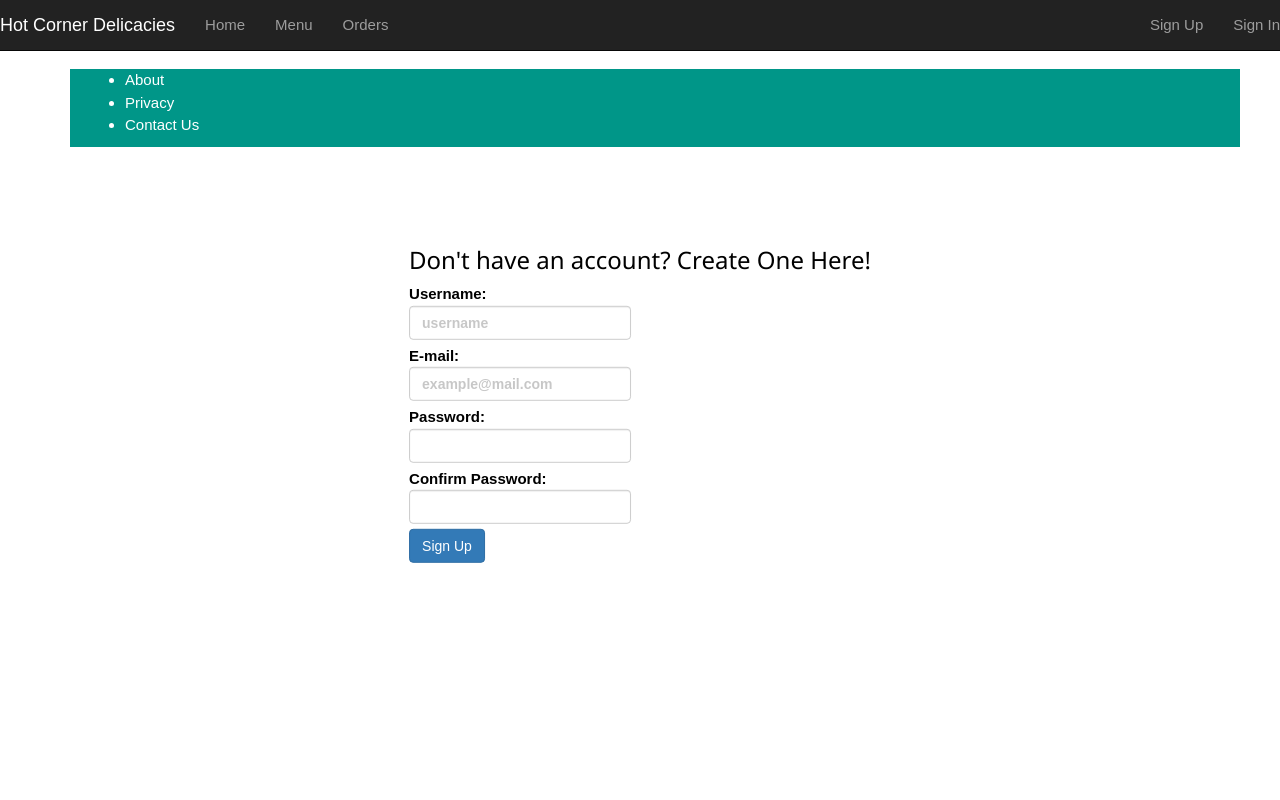
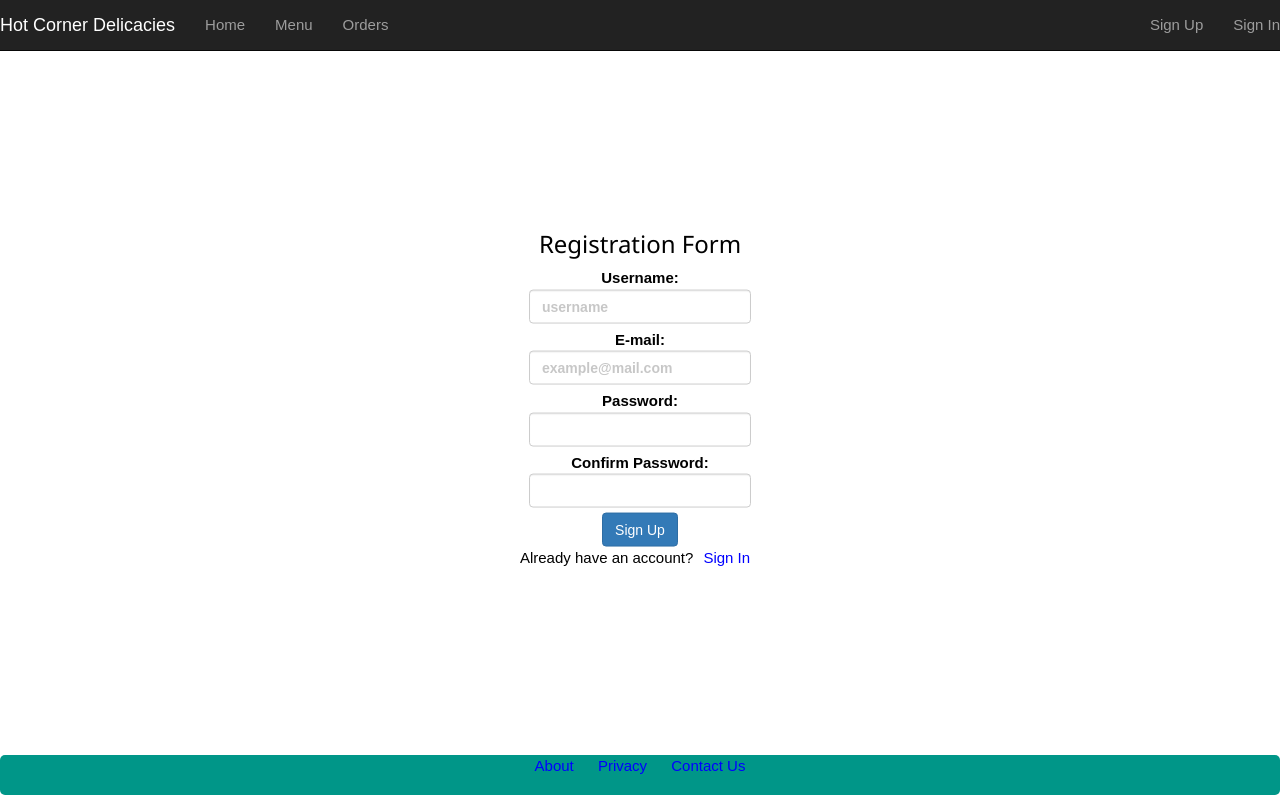
Before and after one commit to thoth-ky/BookAMeal-CP4, a React (Create React App) app: page /signup in a window 1280 px wide. Built offline with nearby package versions, Linux system fonts and the light colour scheme.

Commit message:
Fix Sign In and Signup css

```diff
--- a/src/App.js
+++ b/src/App.js
@@ -18,14 +18,11 @@ import Meals from "./components/Meals";
 import Orders from "./components/Orders";
 
 
-let isAdmin = false;
-let userName = ''
+
 const checkIsAuthenticated = () => {
-  const access_token = sessionStorage.getItem('access_token');
+  let access_token = sessionStorage.getItem('access_token');
   try {
-    var { exp, admin, username } = decode(access_token);
-    isAdmin = admin
-    userName = username
+    let { exp } = decode(access_token);
 
     if (exp > new Date().getTime()) {
       return false
@@ -40,7 +37,7 @@ const checkIsAuthenticated = () => {
 const PrivateRoute = ({ component: Component, ...rest }) => (
   <Route {...rest} render={(props) => (
     checkIsAuthenticated()? <Component {...props} />
-  : <Redirect to={{ pathname: '/signin', state: { from: props.location, redirectToReferrer: true, isAdmin: isAdmin} }} />
+  : <Redirect to={{ pathname: '/signin', state: { from: props.location, redirectToReferrer: true} }} />
   )} />
 
 )
@@ -49,23 +46,32 @@ class App extends Component {
   constructor(props){
     super(props)
     this.state = {
-      isAuthenticated: checkIsAuthenticated()
+      isAuthenticated: checkIsAuthenticated(),
     }
+
   }
 
   render() {
+    let isAdmin = false;
+    let userName= '';
+    let authentication = checkIsAuthenticated()
+    if (authentication) {
+      let access_token = sessionStorage.getItem('access_token');
+      let { admin, username } = decode(access_token);
 
-    let authentication = this.state.isAuthenticated
-
+      isAdmin = admin;
+      userName = username;
+    }
+    console.log(authentication, isAdmin, userName);
     return (
       <Router>
-        <div className="container">
+        <div>
           <Well>
             <header >
               <NavBar isAuthenticated={ authentication } isAdmin={ isAdmin } username={ userName }/>
             </header>
           </Well>
-          <Switch className="container">
+          <Switch>
             <PrivateRoute exact path="/" component={ Home} />
             <Route path="/signup" component={ SignUp }/>
             <Route path="/signin" component={ SignIn }/>
@@ -74,12 +80,10 @@ class App extends Component {
             <PrivateRoute path="/meals" component={ Meals }/>
             <PrivateRoute path="/orders" component={ Orders } />
           </Switch>
-          <div className="container w3-teal">
-            <ul>
-              <li><NavLink to="/about"> About </NavLink></li>
-              <li><NavLink to="/privacy"> Privacy </NavLink></li>
-              <li><NavLink to="/contacts"> Contact Us </NavLink></li>
-            </ul>
+          <div className="footer w3-teal">
+            <NavLink className="links" to="/about"> About </NavLink>
+            <NavLink className="links" to="/privacy"> Privacy </NavLink>
+            <NavLink className="links" to="/contacts"> Contact Us </NavLink>
           </div>
         </div>
       </Router>
--- a/src/components/Home.jsx
+++ b/src/components/Home.jsx
@@ -1,17 +1,24 @@
 import React, { Component } from "react";
+import { Link } from "react-router-dom";
+import { Well } from "react-bootstrap";
 
 
 class Home extends Component {
   render = () => {
     return(
       <div>
-        <div>
-          <p>Welcome to Book A Meal</p>
+        <div className="center">
+          <h3>Welcome to Book A Meal</h3>
         </div>
+        <div className="center">
+          <Well>
+            <span>Go straight to the<Link className="links" to="/menu">Menu</Link>?</span>
+          </Well>
+          <Well>
+            <span>Checkout my <Link className="links" to="/orders">Order History</Link>?</span>
+          </Well>
 
-        <div>
-          <spam>Go straight to the Menu?</spam>
-          <spam>Checkout my Order History?</spam>
+
         </div>
       </div>
     )
--- a/src/components/SignIn.jsx
+++ b/src/components/SignIn.jsx
@@ -7,7 +7,8 @@ class SignIn extends Component{
     this.state = {
       username: '',
       password: '',
-      redirectToReferrer: null
+      redirectToReferrer: null,
+      alert: null
     }
   }
 
@@ -36,37 +37,48 @@ class SignIn extends Component{
       if(response.access_token){
         sessionStorage.setItem('access_token', 'Bearer ' + response.access_token)
         console.log('Success', response.message)
+        const { from } = this.props.location.state || { from: { pathname: '/' } }
+        this.setState({redirectTo: from.pathname})
       }
       else{
-        alert('An error occured')
-        console.log('Success:', response.message)
+        this.setState({alert: response.message})
+        console.log('Error:', response.message)
       }
-      const { from } = this.props.location.state || { from: { pathname: '/home' } }
-      window.location.replace(from.pathname)
-      this.setState({redirectTo: from.pathname})
-
     })
     }
 
   render(){
     if (this.state.redirectTo){
+      window.location.replace(this.state.redirectTo)
       return (<Redirect to={ this.state.redirectTo } />)
     }
+
+    let displayAlert = '';
+    if (this.state.alert) {
+      displayAlert = (
+        <div className="error">
+          <p>{ this.state.alert }</p>
+        </div>
+      )
+    }
     return(
-      <div>
-        <form className="form-Group w3-display-middle" onSubmit={this.handleSubmit}>
+      <div className="center">
+
+        <form className="form-Group w3-display-middle center" onSubmit={this.handleSubmit}>
+
           <h3>Sign In</h3>
+          { displayAlert }
           <label>
-                    Username: <input type="text" className="form-control" name="username" onChange={ this.handleChange } required />
+              Username: <input type="text" name="username" onChange={ this.handleChange } required />
           </label>
           <br/>
           <label>
-                    Password: <input type="password" className="form-control" name="password" onChange={ this.handleChange } required />
+              Password: <input type="password" name="password" onChange={ this.handleChange } required />
           </label>
           <br/>
           <input className="btn btn-primary" type="submit" value="Sign In" />
           <br/>
-                <p>Don't have an account?<Link to="/signup">Sign Up</Link> </p>
+          <p>Don't have an account?<Link to="/signup" className="links">Sign Up</Link> </p>
         </form>
       </div>
     );
--- a/src/components/SignUp.jsx
+++ b/src/components/SignUp.jsx
@@ -1,9 +1,17 @@
 import React, { Component } from "react";
+import { Link } from "react-router-dom";
+
 
 class SignUp extends Component{
   constructor(props){
     super(props)
-    this.state = { username: '' , email: '', password: '', password1: '' }
+    this.state = {
+      username: '' ,
+      email: '',
+      password: '',
+      password1: '',
+      alert: null
+    }
   }
 
   handleChange = (event) => {
@@ -13,7 +21,7 @@ class SignUp extends Component{
 
   handleSubmit = (event) => {
     event.preventDefault();
-    if (this.state.password === this.state.password1 && this.state.password.length > 8){
+    if (this.state.password === this.state.password1 && this.state.password.length >= 8){
       var url = '/api/v2/signup'
       var data = { 'username': this.state.username, 'email': this.state.email, 'password': this.state.password }
       console.log(data)
@@ -32,22 +40,36 @@ class SignUp extends Component{
         if (response.access_token) {
             sessionStorage.setItem('access_token', 'Bearer ' + response.access_token);
             console.log('Success', response.message);
+            window.location.replace('/')
         } else {
-          alert('An error occured')
+          this.setState({alert: response.message})
           console.log(response.message)
+
         }
-        window.location.replace('/home')
+
       })
     } else {
-      alert('Ensure passwords match and use more than 8 characters')
+      let msg = 'Ensure passwords match and use more than 8 characters'
+      this.setState({alert: msg})
     }
   }
 
   render(){
+    let displayAlert = '';
+    if (this.state.alert){
+      displayAlert = (
+        <div className="error">
+          <p>{ this.state.alert }</p>
+        </div>
+      )
+    }
     return(
       <div>
-        <form className="form-Group w3-display-middle" onSubmit={ this.handleSubmit }>
-          <h3> Don't have an account? Create One Here!</h3>
+
+        <form className="form-Group w3-display-middle center" onSubmit={ this.handleSubmit }>
+
+          <h3> Registration Form</h3>
+          { displayAlert }
           <label>
             Username: <input type="text" className="form-control" placeholder="username" name="username" onChange={this.handleChange} required />
           </label>
@@ -57,14 +79,16 @@ class SignUp extends Component{
           </label>
           <br/>
           <label>
-              Password: <input type="password" className="form-control" onChange={this.handleChange} name="password" required />
+              Password: <input type="password" className="form-control" onChange={this.handleChange} name="password" pattern=".{8,}" required title="Atleast 8 characters." />
           </label>
           <br/>
           <label>
-              Confirm Password: <input type="password" className="form-control" onChange={this.handleChange} name="password1" required />
+              Confirm Password: <input type="password" className="form-control" onChange={this.handleChange} name="password1" pattern=".{8,}" required title="Atleast 8 characters." />
           </label>
           <br/>
           <input className="btn btn-primary" type="submit" value="Sign Up" />
+            <br/>
+            <p>Already have an account?<Link to="/signin" className="links">Sign In</Link> </p>
       </form>
       </div>
     );
--- a/src/index.css
+++ b/src/index.css
@@ -5,3 +5,41 @@ body {
   padding: 4px;
   font-family: sans-serif;
 }
+
+.center{
+    margin: auto;
+    width: 50%;
+    text-align: center;
+    float: center;
+}
+.form{
+    margin-top: 35%;
+    margin-bottom: 20%;
+}
+.footer {
+    position: fixed;
+    left: 0;
+    bottom: 5px;
+    width: 100%;
+    height: 5%;
+    border-radius: 5px;
+    color: white;
+    text-align: center;
+}
+.links {
+    padding: 10px;
+    color: blue;
+}
+
+.links :hover{
+    color: red;
+}
+
+.error{
+    background-color: red;
+    border-radius: 10px;
+    color: white;
+    height: 5%;
+    padding: 5px;
+
+}
```
Lines whose indentation alone changed are shown as unchanged.
